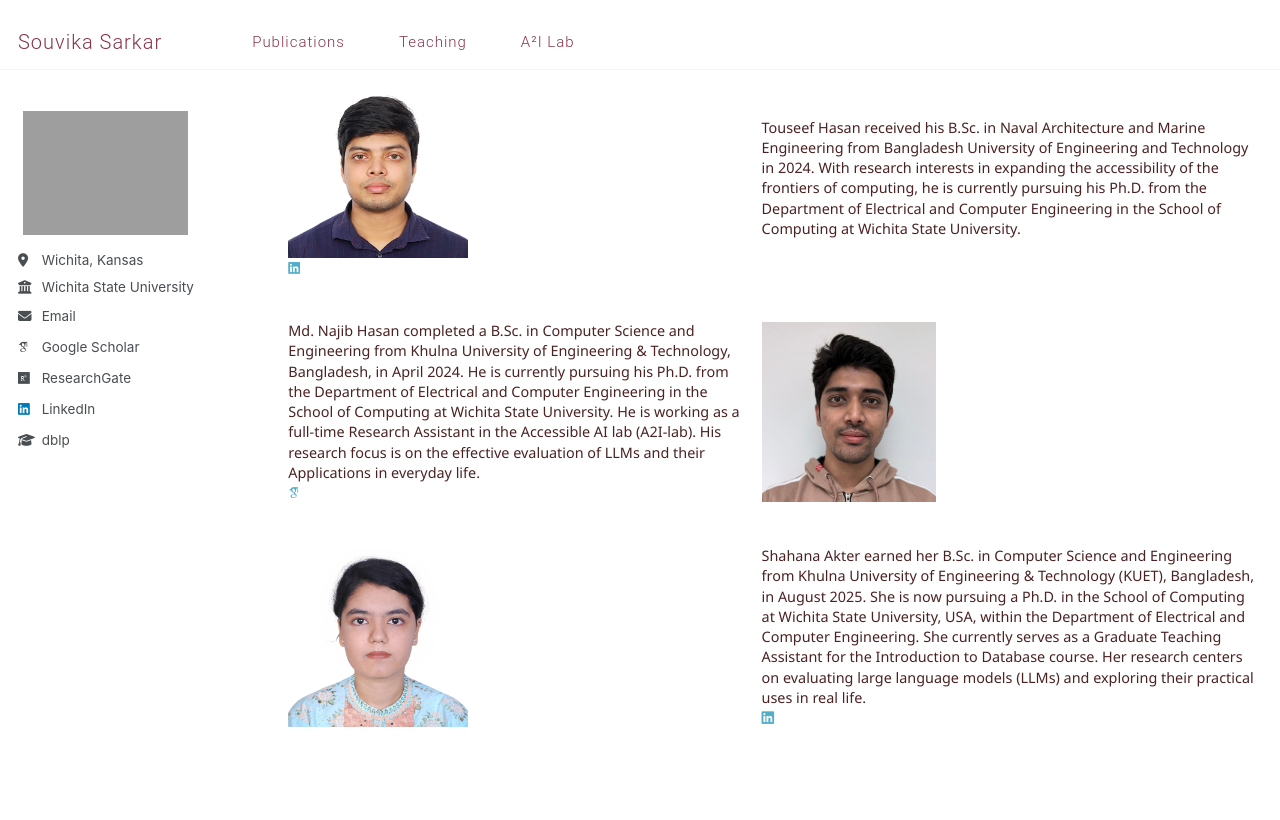
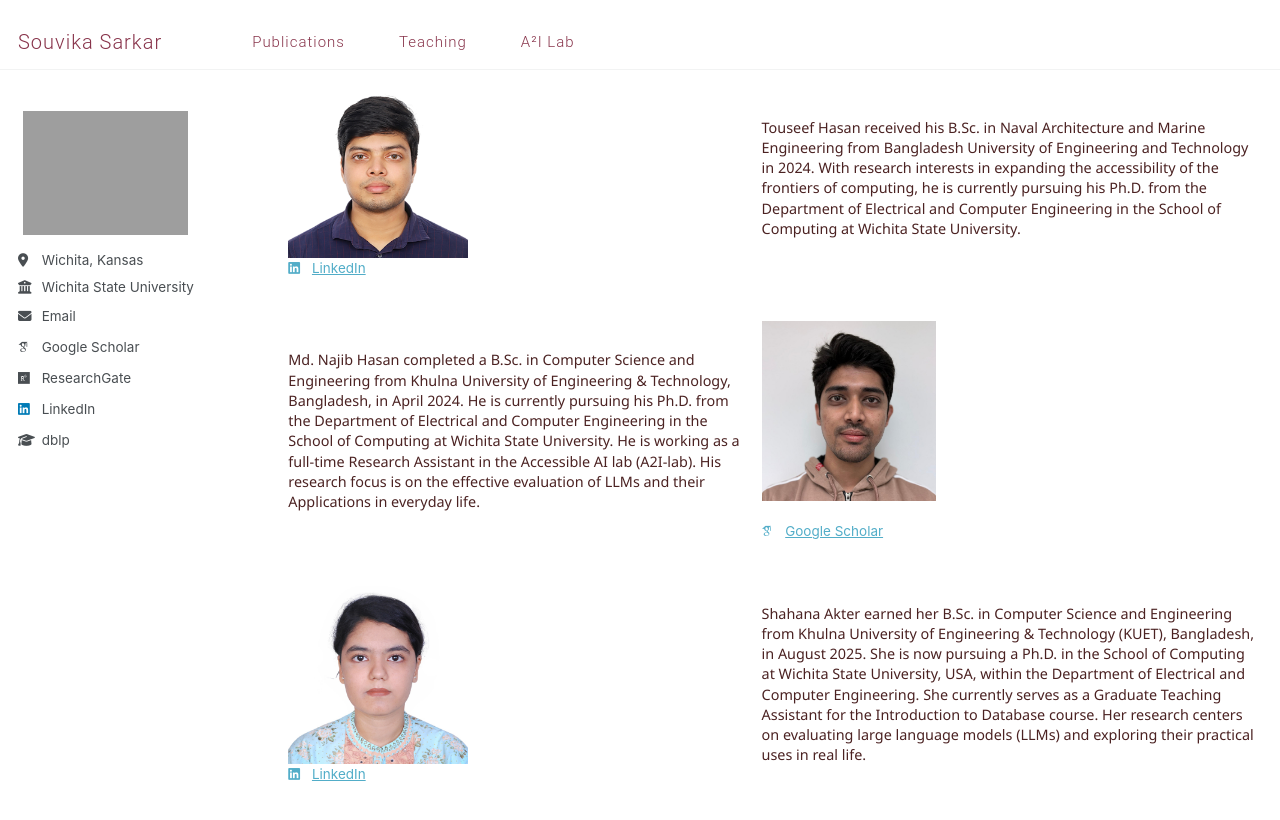
Before and after one commit to Souvika/souvika.github.io, a Jekyll site: the page built from _pages/lab.html, in a window 1280 px wide and 900 px high, scrolled down 273 px. Shown: the top 820 px of the window. Built offline with Jekyll 4.4.1, drawn with Linux system fonts in a browser that asks for light colours; some web fonts are replaced.

Commit message:
Update Students.

```diff
--- a/_includes/archive-single.html
+++ b/_includes/archive-single.html
@@ -45,16 +45,16 @@
         <table style="border-collapse: collapse; text-align: left; border: none;">
           <tbody>
             <tr style="border: none;">
-              <td style="border: none; padding-bottom: 2rem;"><img src='/images/Touseef.png' style='height:10rem;'><br/><a href="https://www.linkedin.com/in/touseefh/"><i class="fab fa-fw fa-linkedin icon-pad-right" aria-hidden="true"></i></a></td>
+              <td style="border: none; padding-bottom: 2rem;"><img src='/images/Touseef.png' style='height:10rem;'><br/><a href="https://www.linkedin.com/in/touseefh/"><i class="fab fa-fw fa-linkedin icon-pad-right" aria-hidden="true"></i>LinkedIn</a></td>
                 <td style="border: none; padding-bottom: 2rem;"><span class="news-content-teaching">Touseef Hasan received his B.Sc. in Naval Architecture and Marine Engineering from Bangladesh University of Engineering and Technology in 2024. With research interests in expanding the accessibility of the frontiers of computing, he is currently pursuing his Ph.D. from the Department of Electrical and Computer Engineering in the School of Computing at Wichita State University.</span></td>
             </tr>
             <tr style="border: none; margin-bottom: 2rem">
-                <td style="border: none; padding-bottom: 2rem;"><span class="news-content-teaching">Md. Najib Hasan completed a B.Sc. in Computer Science and Engineering from Khulna University of Engineering & Technology, Bangladesh, in April 2024. He is currently pursuing his Ph.D. from the Department of Electrical and Computer Engineering in the School of Computing at Wichita State University. He is working as a full-time Research Assistant in the Accessible AI lab (A2I-lab). His research focus is on the effective evaluation of LLMs and their Applications in everyday life.<br/><a href="https://scholar.google.com/citations?user=J-ZK5OUAAAAJ&hl=en"><i class="ai ai-google-scholar icon-pad-right"></i></a></span></td>
-                <td style="border: none; padding-bottom: 2rem;"><img src='/images/Najib.png' style='height:10rem;'></td>
+                <td style="border: none; padding-bottom: 2rem;"><span class="news-content-teaching">Md. Najib Hasan completed a B.Sc. in Computer Science and Engineering from Khulna University of Engineering & Technology, Bangladesh, in April 2024. He is currently pursuing his Ph.D. from the Department of Electrical and Computer Engineering in the School of Computing at Wichita State University. He is working as a full-time Research Assistant in the Accessible AI lab (A2I-lab). His research focus is on the effective evaluation of LLMs and their Applications in everyday life.</span></td>
+                <td style="border: none; padding-bottom: 2rem;"><img src='/images/Najib.png' style='height:10rem;'><br/><br/><a href="https://scholar.google.com/citations?user=J-ZK5OUAAAAJ&hl=en"><i class="ai ai-google-scholar icon-pad-right"></i>Google Scholar</a></td>
             </tr>
             <tr style="border: none; margin-bottom: 2rem">
-                <td style="border: none; padding-bottom: 2rem;"><img src='/images/Sahana.png' style='height:10rem;'></td>
-                <td style="border: none; padding-bottom: 2rem;"><span class="news-content-teaching">Shahana Akter earned her B.Sc. in Computer Science and Engineering from Khulna University of Engineering & Technology (KUET), Bangladesh, in August 2025. She is now pursuing a Ph.D. in the School of Computing at Wichita State University, USA, within the Department of Electrical and Computer Engineering. She currently serves as a Graduate Teaching Assistant for the Introduction to Database course. Her research centers on evaluating large language models (LLMs) and exploring their practical uses in real life.<br/><a href="https://www.linkedin.com/in/shahana-akter-p"><i class="fab fa-fw fa-linkedin icon-pad-right" aria-hidden="true"></i></a></span></td>
+                <td style="border: none; padding-bottom: 2rem;"><img src='/images/Sahana.png' style='height:10rem;'><br/><a href="https://www.linkedin.com/in/shahana-akter-p"><i class="fab fa-fw fa-linkedin icon-pad-right" aria-hidden="true"></i>LinkedIn</a></td>
+                <td style="border: none; padding-bottom: 2rem;"><span class="news-content-teaching">Shahana Akter earned her B.Sc. in Computer Science and Engineering from Khulna University of Engineering & Technology (KUET), Bangladesh, in August 2025. She is now pursuing a Ph.D. in the School of Computing at Wichita State University, USA, within the Department of Electrical and Computer Engineering. She currently serves as a Graduate Teaching Assistant for the Introduction to Database course. Her research centers on evaluating large language models (LLMs) and exploring their practical uses in real life.</span></td>
             </tr>
           </tbody>
         </table>
```
